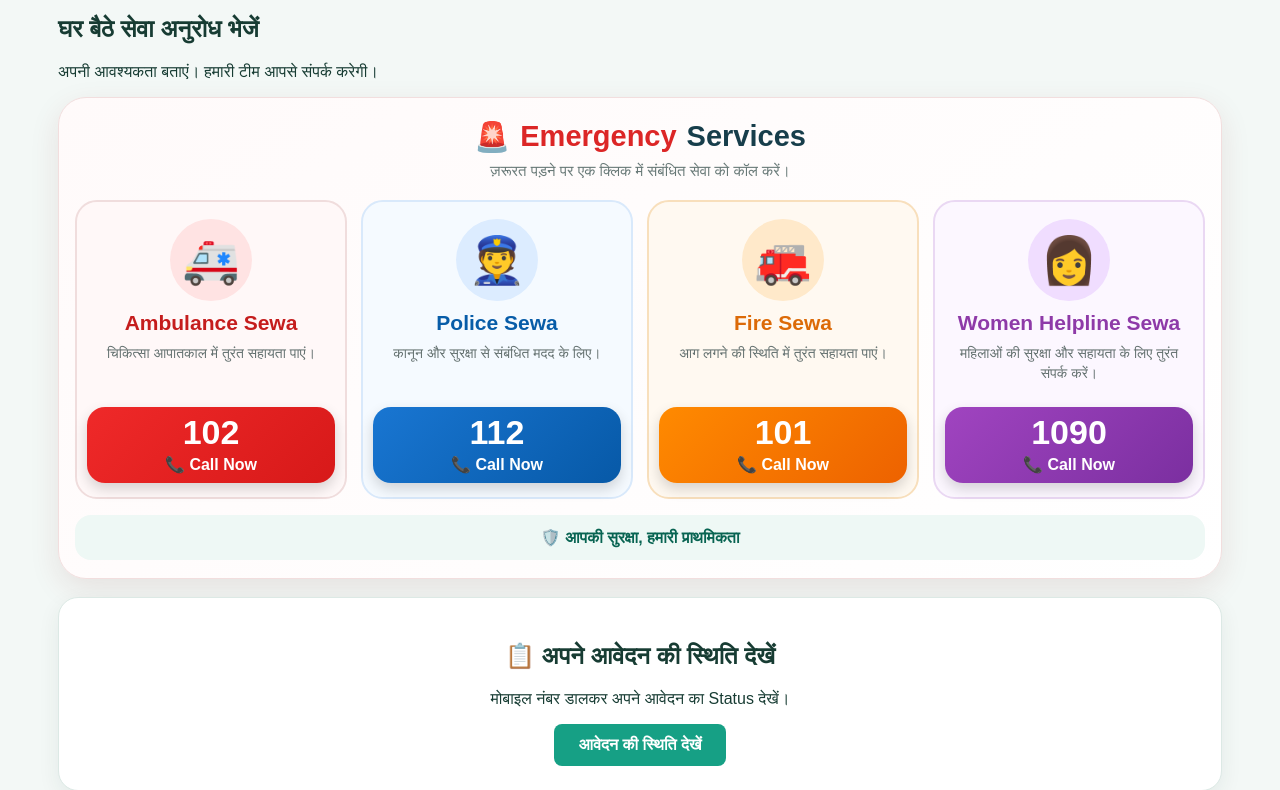
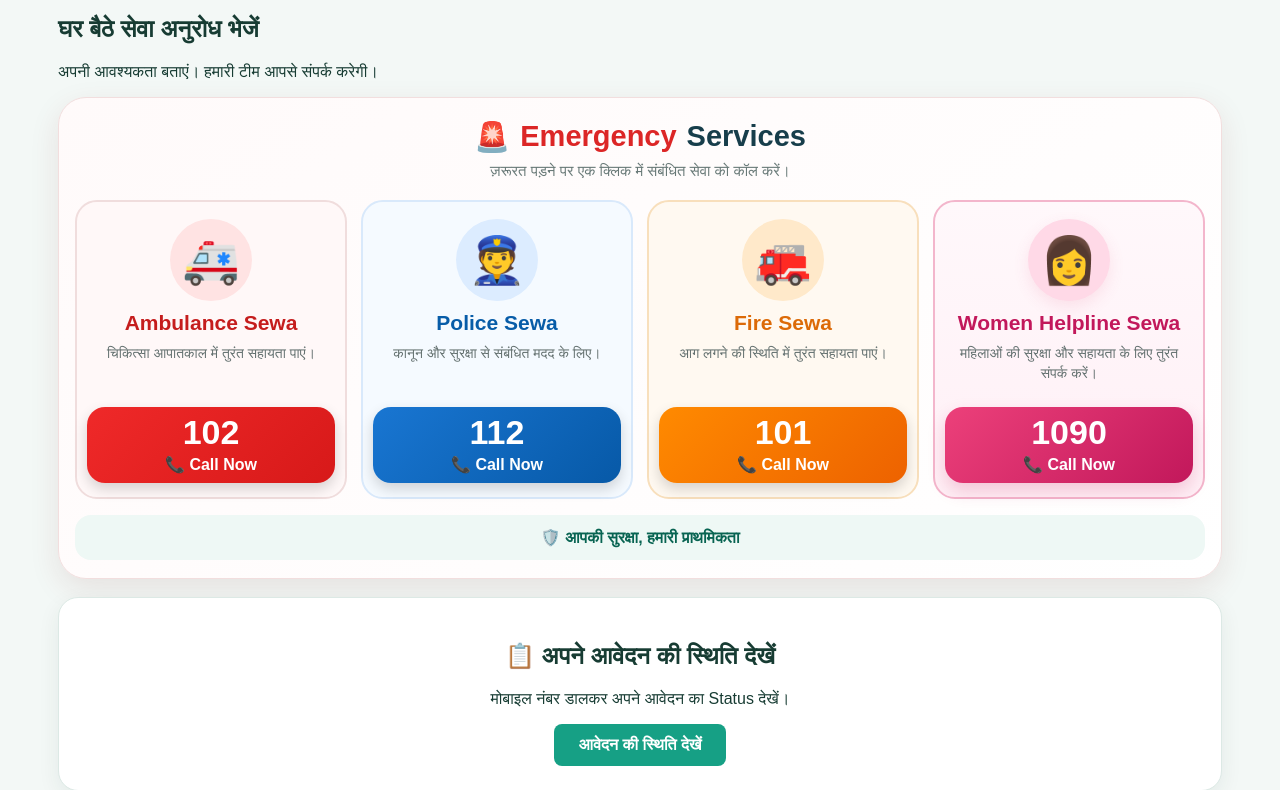
Before and after one commit to MohdArifFarooqui/HelpMe_Doorstep_Online_System, a Flask app: page / in a window 1280 px wide. Shown: the part 168-958 px from the top of the page. Run offline with Flask 3, Linux system fonts and the light colour scheme.

Commit message:
Update styles for women's emergency items

```diff
--- a/templates/index.html
+++ b/templates/index.html
@@ -274,8 +274,8 @@
     background:#fff9f1
 }
 .emergency-item.women{
-    border-color:#ead8f3;
-    background:#fcf7ff
+    border-color:#f3b6cc;
+    background:linear-gradient(180deg,#fff8fb 0%,#fff0f6 100%)
 }
 .emergency-icon{
     width:82px;
@@ -290,7 +290,7 @@
 }
 .police .emergency-icon{background:#dcecff}
 .fire .emergency-icon{background:#ffe9ca}
-.women .emergency-icon{background:#f0ddff}
+.women .emergency-icon{background:#ffd9e7;box-shadow:0 6px 16px rgba(219,72,119,.12)}
 .emergency-name{
     margin:0 0 8px;
     font-size:21px;
@@ -299,7 +299,7 @@
 }
 .police .emergency-name{color:#075ca8}
 .fire .emergency-name{color:#dc6a08}
-.women .emergency-name{color:#8e3aa8}
+.women .emergency-name{color:#c2185b}
 .emergency-desc{
     min-height:52px;
     margin:0 0 12px;
@@ -332,7 +332,8 @@
     background:linear-gradient(135deg,#ff8a00,#ed6200)
 }
 .women .emergency-call{
-    background:linear-gradient(135deg,#a044c0,#7b2fa0)
+    background:linear-gradient(135deg,#ec407a,#c2185b);
+    box-shadow:0 8px 18px rgba(194,24,91,.20)
 }
 .security-note{
     margin:16px 0 0;
```
